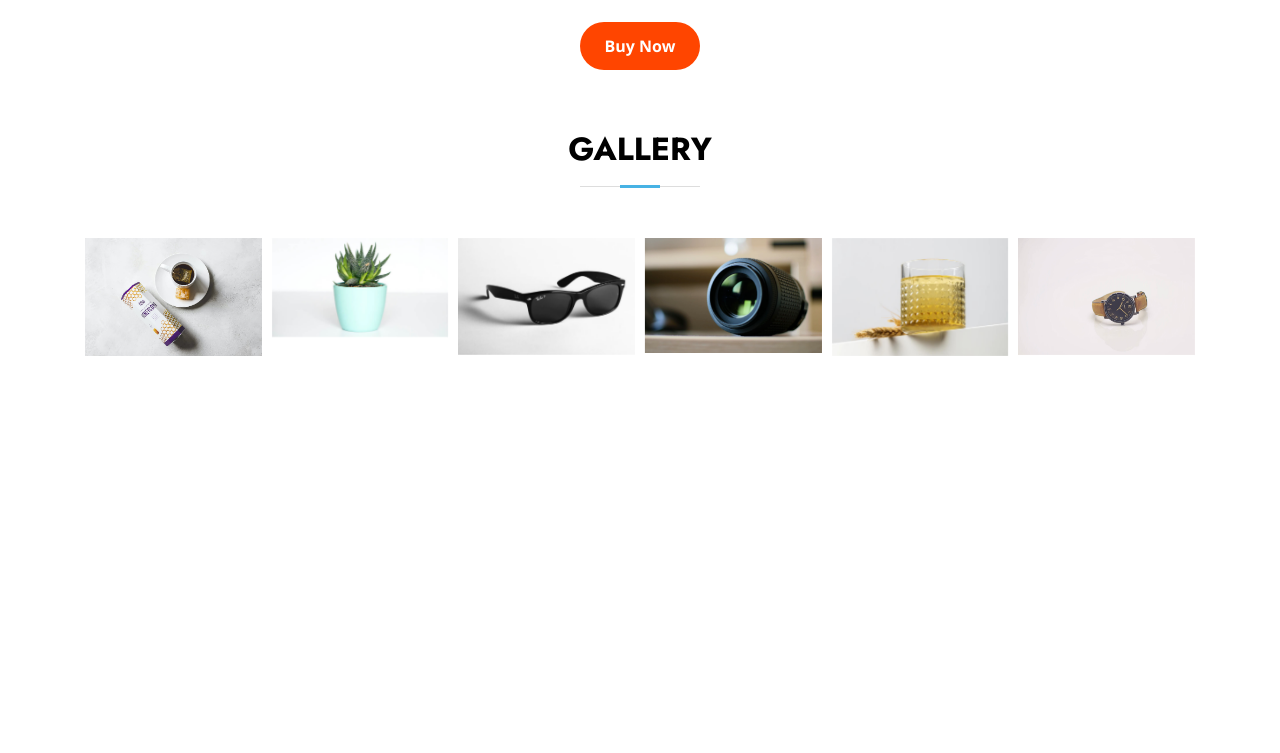
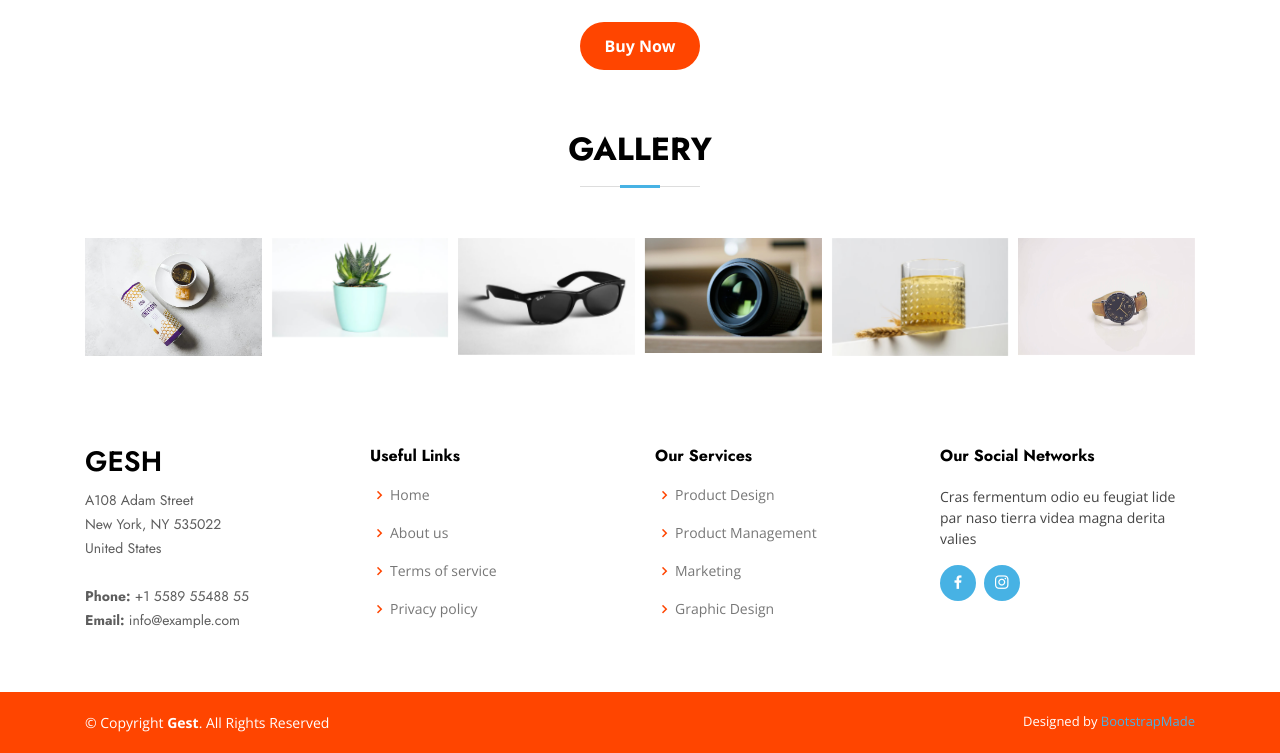
Before and after one commit to Shine2266/GestProject26.github.io, a plain HTML site: page index.html in a window 1280 px wide. Shown: the part 1055-1808 px from the top of the page. Before the commit the page ends 1441 px from the top, so only its background shows below. Drawn offline with nearby package versions, Linux system fonts and the light colour scheme.

Commit message:
homepage

```diff
--- a/assets/css/style.css
+++ b/assets/css/style.css
@@ -155,7 +155,7 @@ h6 {
 .navbar .dropdown ul a:hover,
 .navbar .dropdown ul .active:hover,
 .navbar .dropdown ul li:hover>a {
-  color: #47b2e4;
+  color: orangered;
 }
 
 .navbar .dropdown:hover>ul {
@@ -570,3 +570,143 @@ section {
   display: block;
   margin: 0 auto;
 }
+
+/*--------------------------------------------------------------
+# Footer
+--------------------------------------------------------------*/
+#footer {
+  font-size: 14px;
+  background: orangered;
+  height: max-content;
+}
+
+#footer .footer-top {
+  padding: 60px 0 30px 0;
+  background: #fff;
+}
+
+#footer .footer-top .footer-contact {
+  margin-bottom: 30px;
+}
+
+#footer .footer-top .footer-contact h3 {
+  font-size: 28px;
+  margin: 0 0 10px 0;
+  padding: 2px 0 2px 0;
+  line-height: 1;
+  text-transform: uppercase;
+  font-weight: 600;
+  color: black;
+}
+
+#footer .footer-top .footer-contact p {
+  font-size: 14px;
+  line-height: 24px;
+  margin-bottom: 0;
+  font-family: "Jost", sans-serif;
+  color: #5e5e5e;
+}
+
+#footer .footer-top h4 {
+  font-size: 16px;
+  font-weight: bold;
+  color: black;
+  position: relative;
+  padding-bottom: 12px;
+}
+
+#footer .footer-top .footer-links {
+  margin-bottom: 30px;
+}
+
+#footer .footer-top .footer-links ul {
+  list-style: none;
+  padding: 0;
+  margin: 0;
+}
+
+#footer .footer-top .footer-links ul i {
+  padding-right: 2px;
+  color: orangered;
+  font-size: 18px;
+  line-height: 1;
+}
+
+#footer .footer-top .footer-links ul li {
+  padding: 10px 0;
+  display: flex;
+  align-items: center;
+}
+
+#footer .footer-top .footer-links ul li:first-child {
+  padding-top: 0;
+}
+
+#footer .footer-top .footer-links ul a {
+  color: #777777;
+  transition: 0.3s;
+  display: inline-block;
+  line-height: 1;
+}
+
+#footer .footer-top .footer-links ul a:hover {
+  text-decoration: none;
+  color: orangered;
+}
+
+#footer .footer-top .social-links a {
+  font-size: 18px;
+  display: inline-block;
+  background: #47b2e4;
+  color: #fff;
+  line-height: 1;
+  padding: 8px 0;
+  margin-right: 4px;
+  border-radius: 50%;
+  text-align: center;
+  width: 36px;
+  height: 36px;
+  transition: 0.3s;
+}
+
+#footer .footer-top .social-links a:hover {
+  background: #209dd8;
+  color: #fff;
+  text-decoration: none;
+}
+
+#footer .footer-bottom {
+  padding-top: 20px;
+  padding-bottom: 20px;
+  color: #fff;
+}
+
+#footer .copyright {
+  float: left;
+}
+
+#footer .credits {
+  float: right;
+  font-size: 13px;
+}
+
+#footer .credits a {
+  transition: 0.3s;
+}
+
+@media (max-width: 768px) {
+  #footer .footer-bottom {
+    padding-top: 20px;
+    padding-bottom: 20px;
+  }
+
+  #footer .copyright,
+  #footer .credits {
+    text-align: center;
+    float: none;
+  }
+
+  #footer .credits {
+    padding-top: 4px;
+  }
+}
--- a/index.html
+++ b/index.html
@@ -183,6 +183,73 @@
       </div>
   </section><!-- End About Us Section -->
 
+  <!-- ======= Footer ======= -->
+  <footer id="footer">
+
+
+
+    <div class="footer-top">
+      <div class="container">
+        <div class="row">
+
+          <div class="col-lg-3 col-md-6 footer-contact">
+            <h3>Gesh</h3>
+            <p>
+              A108 Adam Street <br>
+              New York, NY 535022<br>
+              United States <br><br>
+              <strong>Phone:</strong> +1 5589 55488 55<br>
+              <strong>Email:</strong> info@example.com<br>
+            </p>
+          </div>
+
+          <div class="col-lg-3 col-md-6 footer-links">
+            <h4>Useful Links</h4>
+            <ul>
+              <li><i class="bx bx-chevron-right"></i> <a href="#">Home</a></li>
+              <li><i class="bx bx-chevron-right"></i> <a href="#">About us</a></li>
+              <li><i class="bx bx-chevron-right"></i> <a href="#">Terms of service</a></li>
+              <li><i class="bx bx-chevron-right"></i> <a href="#">Privacy policy</a></li>
+            </ul>
+          </div>
+
+          <div class="col-lg-3 col-md-6 footer-links">
+            <h4>Our Services</h4>
+            <ul>
+              <li><i class="bx bx-chevron-right"></i> <a href="#">Product Design</a></li>
+              <li><i class="bx bx-chevron-right"></i> <a href="#">Product Management</a></li>
+              <li><i class="bx bx-chevron-right"></i> <a href="#">Marketing</a></li>
+              <li><i class="bx bx-chevron-right"></i> <a href="#">Graphic Design</a></li>
+            </ul>
+          </div>
+
+          <div class="col-lg-3 col-md-6 footer-links">
+            <h4>Our Social Networks</h4>
+            <p>Cras fermentum odio eu feugiat lide par naso tierra videa magna derita valies</p>
+            <div class="social-links mt-3">
+              <a href="#" class="facebook"><i class="bx bxl-facebook"></i></a>
+              <a href="#" class="instagram"><i class="bx bxl-instagram"></i></a>
+            </div>
+          </div>
+
+        </div>
+      </div>
+    </div>
+
+    <div class="container footer-bottom clearfix">
+      <div class="copyright">
+        &copy; Copyright <strong><span>Gest</span></strong>. All Rights Reserved
+      </div>
+      <div class="credits">
+        <!-- All the links in the footer should remain intact. -->
+        <!-- You can delete the links only if you purchased the pro version. -->
+        <!-- Licensing information: https://bootstrapmade.com/license/ -->
+        <!-- Purchase the pro version with working PHP/AJAX contact form: https://bootstrapmade.com/arsha-free-bootstrap-html-template-corporate/ -->
+        Designed by <a href="https://bootstrapmade.com/">BootstrapMade</a>
+      </div>
+    </div>
+  </footer><!-- End Footer -->
+
 
   <!-- Vendor JS Files -->
   <script src="assets/vendor/aos/aos.js"></script>
```
